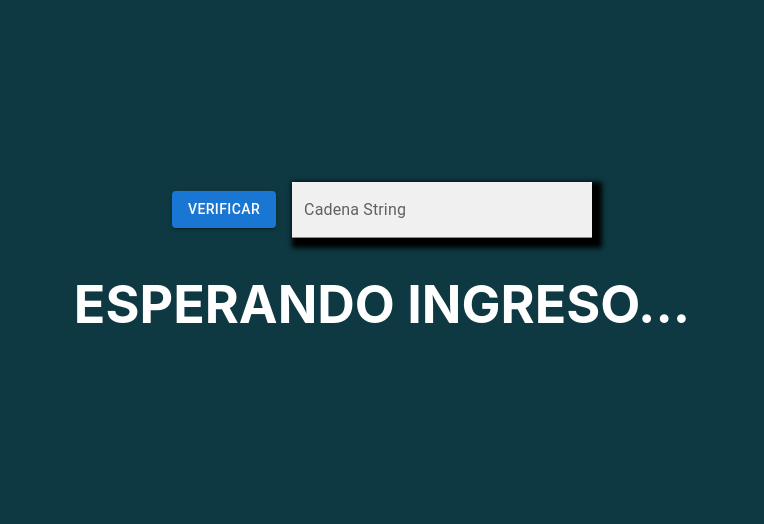
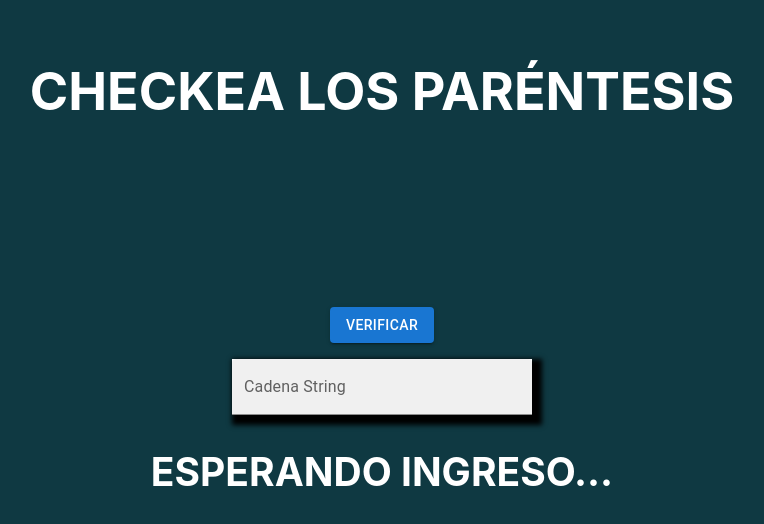
Before and after one commit to sebaVergara7/baladesb-web, a React (Create React App) app: page / in a window 1280 px wide. Shown: the part 124-648 px from the top of the page, without its empty margins (258-1022 px from the left). Built offline with nearby package versions, Linux system fonts and the light colour scheme.

Commit message:
Cambios estéticos

```diff
--- a/src/BalaDesbApp.css
+++ b/src/BalaDesbApp.css
@@ -19,9 +19,10 @@
   display: flex;
   flex-direction: column;
   align-items: center;
-  justify-content: center;
+  justify-content: space-evenly;
   font-size: calc(10px + 2vmin);
   color: white;
+
 }
 
 .App-link {
--- a/src/BalaDesbApp.js
+++ b/src/BalaDesbApp.js
@@ -2,6 +2,19 @@ import React from "react";
 import Button from '@mui/material/Button';
 import TextField from '@mui/material/TextField';
 import './BalaDesbApp.css';
+
+const style = {
+  ContenedorStyle : {
+    display       : "flex",
+    alignItems    : "center",
+    flexDirection : "column",
+    justifyContent: "center"
+  },
+  ButtonStyle: {
+    marginBottom: "1rem"
+  }
+}
+
 class BalaDesbApp extends React.Component {
   constructor(props) {
     super(props);
@@ -104,24 +117,27 @@ class BalaDesbApp extends React.Component {
 
     return (
       <div className="App">
-        <header className="App-header">
-          <div style={{display: "flex", alignItems: "center"}}>
-            <Button style={{marginRight: "1rem"}} variant="contained" onClick={this.verificar}>VERIFICAR</Button>
-            <TextField className="textFieldStyle" value={texto} onChange={this.handleChange} id="texto" label="Cadena String" variant="filled" />
+        <div className="App-header">
+          <h1>CHECKEA LOS PARÉNTESIS</h1>
+          <div>
+            <div style={style.ContenedorStyle}>
+              <Button style={style.ButtonStyle} variant="contained" onClick={this.verificar}>VERIFICAR</Button>
+              <TextField placeholder="Ingrese texto..." className="textFieldStyle" value={texto} onChange={this.handleChange} id="texto" label="Cadena String" variant="filled" />
             </div>
             {
               mostrar ? (
-              <h1>
+                <h2 style={{color: balanceado ? "#1cf138" : "#f11c1c"}}>
                   {balanceado ? "TEXTO BALANCEADO" : "TEXTO DESBALANCEADO"}
-              </h1>
+                </h2>
               ) : (
-              <h1>
+                <h2>
                   ESPERANDO INGRESO...
-              </h1>
+                </h2>
               )
             }
+          </div>
 
-        </header>
+        </div>
       </div>
     );
   }
```
Lines whose indentation alone changed are shown as unchanged.
